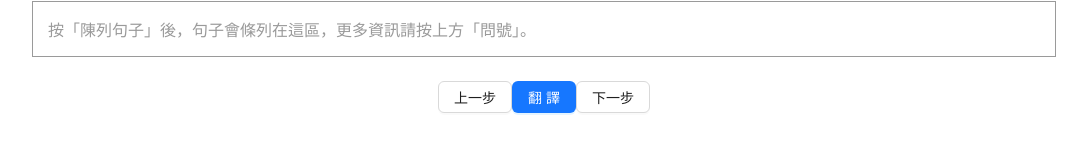
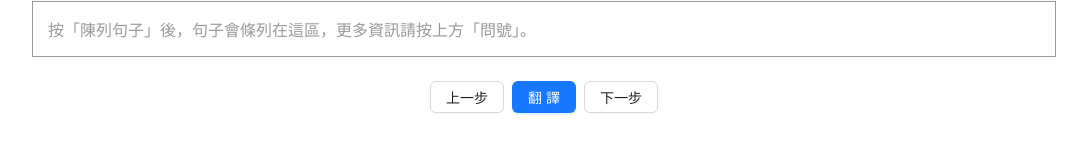
Before and after one commit to LisaMandarin/LearnEnglish, a React (Vite) app: page / in a window 1280 px wide. Both pictures are taken after a click on the button "陳列句子". Shown: the part 335-488 px from the top of the page, without its empty margins (96-1183 px from the left). Built offline with nearby package versions, Linux system fonts and the light colour scheme.

Commit message:
fix color

```diff
--- a/src/App.jsx
+++ b/src/App.jsx
@@ -56,7 +56,7 @@ export default function App() {
     <ConfigProvider theme={themeConfig}>
       <div
         className={darkMode ? "dark-mode" : ""}
-        style={{height: '100vh'}}>
+        style={{minHeight: '100vh'}}>
         <SwitchDarkMode />
         <Header />
         <Steps current={stepCurrent} items={items}/>
--- a/src/components/ArticleButton.jsx
+++ b/src/components/ArticleButton.jsx
@@ -1,4 +1,4 @@
-import { Button, Popconfirm } from "antd";
+import { Button, Popconfirm, Space } from "antd";
 import { useContext } from "react";
 import { AppContext } from "../AppContext";
 
@@ -25,6 +25,7 @@ export function ArticleButton() {
 
     return (
         <div>
+          <Space wrap>
             <Popconfirm
               placement='left'
               title='確定清除文字？'
@@ -38,6 +39,7 @@ export function ArticleButton() {
               陳列句子
             </Button>
             <Button onClick={() => nextStep()}>下一步</Button>
+          </Space>
         </div>
     )
 }
--- a/src/components/NotesButton.jsx
+++ b/src/components/NotesButton.jsx
@@ -1,4 +1,4 @@
-import { Button, Popconfirm, message } from "antd"
+import { Button, Popconfirm, message, Space } from "antd"
 import { DownloadOutlined } from "@ant-design/icons"
 import { useContext } from "react";
 import { AppContext } from "../AppContext";
@@ -23,6 +23,7 @@ export function NotesButton() {
 
     return (
         <div>
+            <Space wrap>
                 <Button onClick={() => prevStep()}>上一步</Button>
                 <Button
                     type="primary"
@@ -53,6 +54,7 @@ export function NotesButton() {
                 >
                     <Button danger>重新開始</Button>
                 </Popconfirm>
+            </Space>
 
         </div>
     )
--- a/src/components/SentencesButton.jsx
+++ b/src/components/SentencesButton.jsx
@@ -1,4 +1,4 @@
-import { Popconfirm, Button } from "antd"
+import { Button, Space } from "antd"
 import { useContext } from "react";
 import { AppContext } from "../AppContext";
 import { microsoftTranslator } from "../APIs/microsoft-translator";
@@ -26,11 +26,13 @@ export function SentencesButton() {
 
     return (
         <div>
-            <Button onClick={() => prevStep()}>上一步</Button>
-            <Button type="primary" onClick={() => {ProcessSentences(); nextStep();}}>
-            翻譯
-            </Button>
-            <Button onClick={() => nextStep()}>下一步</Button>
+            <Space wrap>
+                <Button onClick={() => prevStep()}>上一步</Button>
+                <Button type="primary" onClick={() => {ProcessSentences(); nextStep();}}>
+                翻譯
+                </Button>
+                <Button onClick={() => nextStep()}>下一步</Button>
+            </Space>
         </div>
     )
 }
--- a/src/components/TranslationButton.jsx
+++ b/src/components/TranslationButton.jsx
@@ -1,4 +1,4 @@
-import { Button } from "antd"
+import { Button, Space } from "antd"
 import { useContext } from "react"
 import { AppContext } from "../AppContext"
 import { openAIResult } from "../APIs/openai"
@@ -72,11 +72,13 @@ export function TranslationButton() {
 
     return (
         <div>
-            <Button onClick={() => prevStep()}>上一步</Button>
-            <Button type="primary" onClick={Lookup}>
-                查詢單字
-            </Button>
-            <Button onClick={() => nextStep()}>下一步</Button>
+            <Space wrap>
+                <Button onClick={() => prevStep()}>上一步</Button>
+                <Button type="primary" onClick={Lookup}>
+                    查詢單字
+                </Button>
+                <Button onClick={() => nextStep()}>下一步</Button>
+            </Space>
         </div>
     )
 }
```
Lines whose indentation alone changed are shown as unchanged.
